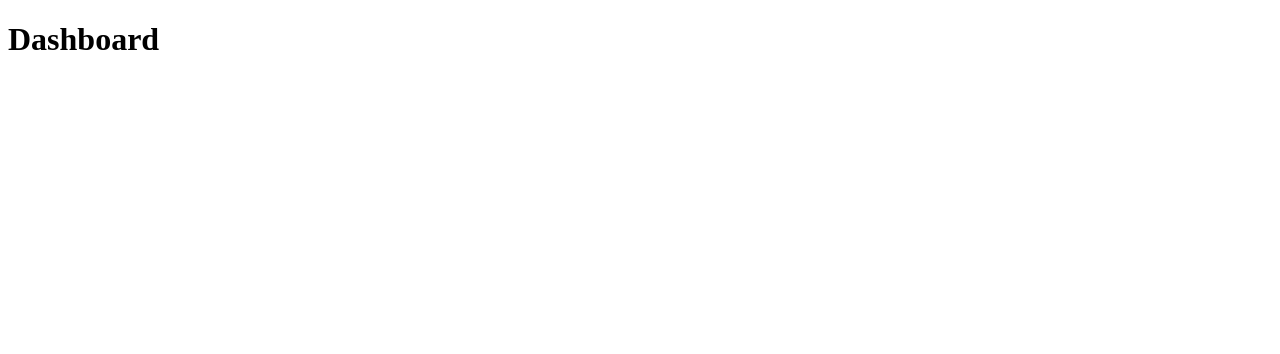
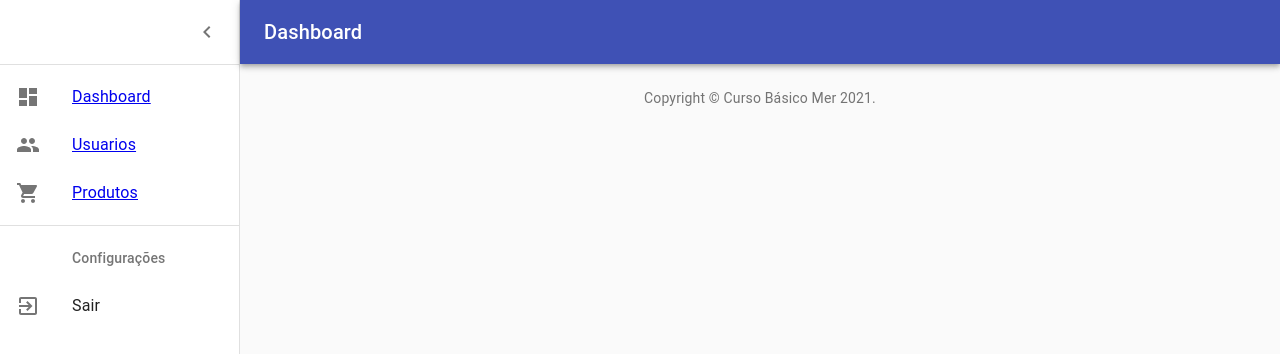
Before and after one commit to wslmacieira/curso-mern, a React (Create React App) app in the folder client/: page /admin in a window 1280 px wide. Shown: the top 354 px of the page. Built offline with nearby package versions, Linux system fonts and the light colour scheme.

Commit message:
Dashboard e Menu Admin

```diff
--- /dev/null
+++ b/client/src/components/footer.js
@@ -0,0 +1,16 @@
+import Link from '@material-ui/core/Link';
+
+import Typography from '@material-ui/core/Typography';
+
+export default function Copyright() {
+  return (
+    <Typography variant="body2" color="textSecondary" align="center">
+      {'Copyright © '}
+      <Link color="inherit" href="/">
+        Curso Básico Mer
+      </Link>{' '}
+      {new Date().getFullYear()}
+      {'.'}
+    </Typography>
+  );
+}
--- /dev/null
+++ b/client/src/components/list-menu-admin.js
@@ -0,0 +1,51 @@
+import React from 'react';
+import { Link } from 'react-router-dom';
+import ListItem from '@material-ui/core/ListItem';
+import ListItemIcon from '@material-ui/core/ListItemIcon';
+import ListItemText from '@material-ui/core/ListItemText';
+import ListSubheader from '@material-ui/core/ListSubheader';
+import DashboardIcon from '@material-ui/icons/Dashboard';
+import ShoppingCartIcon from '@material-ui/icons/ShoppingCart';
+import PeopleIcon from '@material-ui/icons/People';
+import ExitToApp from '@material-ui/icons/ExitToApp';
+
+export const mainListItems = (
+  <div>
+    <Link to="/admin">
+    <ListItem>
+      <ListItemIcon>
+        <DashboardIcon />
+      </ListItemIcon>
+      <ListItemText primary="Dashboard"/>
+    </ListItem>
+    </Link>
+    <Link to="/admin/usuarios">
+    <ListItem>
+      <ListItemIcon>
+        <PeopleIcon />
+      </ListItemIcon>
+      <ListItemText primary="Usuarios" />
+    </ListItem>
+    </Link>
+    <Link to="/admin/produtos">
+    <ListItem>
+      <ListItemIcon>
+        <ShoppingCartIcon />
+      </ListItemIcon>
+      <ListItemText primary="Produtos" />
+    </ListItem>
+    </Link>
+  </div>
+);
+
+export const secondaryListItems = (
+  <div>
+    <ListSubheader inset>Configurações</ListSubheader>
+    <ListItem button>
+      <ListItemIcon>
+        <ExitToApp />
+      </ListItemIcon>
+      <ListItemText primary="Sair" />
+    </ListItem>
+  </div>
+);
--- /dev/null
+++ b/client/src/components/menu-admin.js
@@ -0,0 +1,136 @@
+import { useState } from 'react';
+import clsx from 'clsx';
+import { makeStyles } from '@material-ui/core/styles';
+import { AppBar, Toolbar, Drawer, List, Divider, Typography, IconButton } from '@material-ui/core';
+import ChevronLeftIcon from '@material-ui/icons/ChevronLeft';
+import MenuIcon from '@material-ui/icons/Menu';
+
+import { mainListItems, secondaryListItems } from './list-menu-admin';
+
+const drawerWidth = 240;
+const useStyles = makeStyles((theme) => ({
+  root: {
+    display: 'flex',
+  },
+  toolbar: {
+    paddingRight: 24, // keep right padding when drawer closed
+  },
+  toolbarIcon: {
+    display: 'flex',
+    alignItems: 'center',
+    justifyContent: 'flex-end',
+    padding: '0 8px',
+    ...theme.mixins.toolbar,
+  },
+  appBar: {
+    zIndex: theme.zIndex.drawer + 1,
+    transition: theme.transitions.create(['width', 'margin'], {
+      easing: theme.transitions.easing.sharp,
+      duration: theme.transitions.duration.leavingScreen,
+    }),
+  },
+  appBarShift: {
+    marginLeft: drawerWidth,
+    width: `calc(100% - ${drawerWidth}px)`,
+    transition: theme.transitions.create(['width', 'margin'], {
+      easing: theme.transitions.easing.sharp,
+      duration: theme.transitions.duration.enteringScreen,
+    }),
+  },
+  menuButton: {
+    marginRight: 36,
+  },
+  menuButtonHidden: {
+    display: 'none',
+  },
+  title: {
+    flexGrow: 1,
+  },
+  drawerPaper: {
+    position: 'relative',
+    whiteSpace: 'nowrap',
+    width: drawerWidth,
+    transition: theme.transitions.create('width', {
+      easing: theme.transitions.easing.sharp,
+      duration: theme.transitions.duration.enteringScreen,
+    }),
+  },
+  drawerPaperClose: {
+    overflowX: 'hidden',
+    transition: theme.transitions.create('width', {
+      easing: theme.transitions.easing.sharp,
+      duration: theme.transitions.duration.leavingScreen,
+    }),
+    width: theme.spacing(7),
+    [theme.breakpoints.up('sm')]: {
+      width: theme.spacing(9),
+    },
+  },
+  appBarSpacer: theme.mixins.toolbar,
+  content: {
+    flexGrow: 1,
+    height: '100vh',
+    overflow: 'auto',
+  },
+  container: {
+    paddingTop: theme.spacing(4),
+    paddingBottom: theme.spacing(4),
+  },
+  paper: {
+    padding: theme.spacing(2),
+    display: 'flex',
+    overflow: 'auto',
+    flexDirection: 'column',
+  },
+  fixedHeight: {
+    height: 240,
+  },
+}));
+
+export default function MenuAdmin() {
+  const classes = useStyles();
+  const [open, setOpen] = useState(true);
+  const handleDrawerOpen = () => {
+    setOpen(true);
+  };
+  const handleDrawerClose = () => {
+    setOpen(false);
+  };
+  return(
+    <>
+    <AppBar position="absolute" className={clsx(classes.appBar, open && classes.appBarShift)}>
+        <Toolbar className={classes.toolbar}>
+          <IconButton
+            edge="start"
+            color="inherit"
+            aria-label="open drawer"
+            onClick={handleDrawerOpen}
+            className={clsx(classes.menuButton, open && classes.menuButtonHidden)}
+          >
+            <MenuIcon />
+          </IconButton>
+          <Typography component="h1" variant="h6" color="inherit" noWrap className={classes.title}>
+            Dashboard
+          </Typography>
+        </Toolbar>
+      </AppBar>
+    <Drawer
+        variant="permanent"
+        classes={{
+          paper: clsx(classes.drawerPaper, !open && classes.drawerPaperClose),
+        }}
+        open={open}
+      >
+        <div className={classes.toolbarIcon}>
+          <IconButton onClick={handleDrawerClose}>
+            <ChevronLeftIcon />
+          </IconButton>
+        </div>
+        <Divider />
+        <List>{mainListItems}</List>
+        <Divider />
+        <List>{secondaryListItems}</List>
+    </Drawer>
+    </>
+  )
+}
--- a/client/src/pages/admin/dashboard/index.js
+++ b/client/src/pages/admin/dashboard/index.js
@@ -1,7 +1,32 @@
 import React from 'react';
+import CssBaseline from '@material-ui/core/CssBaseline';
+import Box from '@material-ui/core/Box';
+import Container from '@material-ui/core/Container';
+import Grid from '@material-ui/core/Grid';
+
+import MenuAdmin from '../../../components/menu-admin';
+import Footer from '../../../components/footer';
+
+import { useStyles } from '../../../styles/global.styles'
 
 export default function Dashboard() {
-  return(
-    <h1>Dashboard</h1>
-  )
+  const classes = useStyles();
+
+  return (
+    <div className={classes.root}>
+      <CssBaseline />
+      <MenuAdmin />
+      <main className={classes.content}>
+        <div className={classes.appBarSpacer} />
+        <Container maxWidth="lg" className={classes.container}>
+          <Grid container spacing={3}>
+
+          </Grid>
+          <Box pt={4}>
+            <Footer />
+          </Box>
+        </Container>
+      </main>
+    </div>
+  );
 }
--- /dev/null
+++ b/client/src/styles/global.styles.js
@@ -0,0 +1,31 @@
+import { makeStyles } from '@material-ui/core/styles';
+
+const useStyles = makeStyles((theme) => ({
+  root: {
+    display: 'flex',
+  },
+  title: {
+    flexGrow: 1,
+  },
+  appBarSpacer: theme.mixins.toolbar,
+  content: {
+    flexGrow: 1,
+    height: '95vh',
+    overflow: 'auto',
+  },
+  container: {
+    paddingTop: theme.spacing(2),
+    paddingBottom: theme.spacing(4),
+  },
+  paper: {
+    padding: theme.spacing(2),
+    display: 'flex',
+    overflow: 'auto',
+    flexDirection: 'column',
+  },
+  table: {
+    minWidth: 650,
+  },
+}));
+
+export { useStyles }
```
